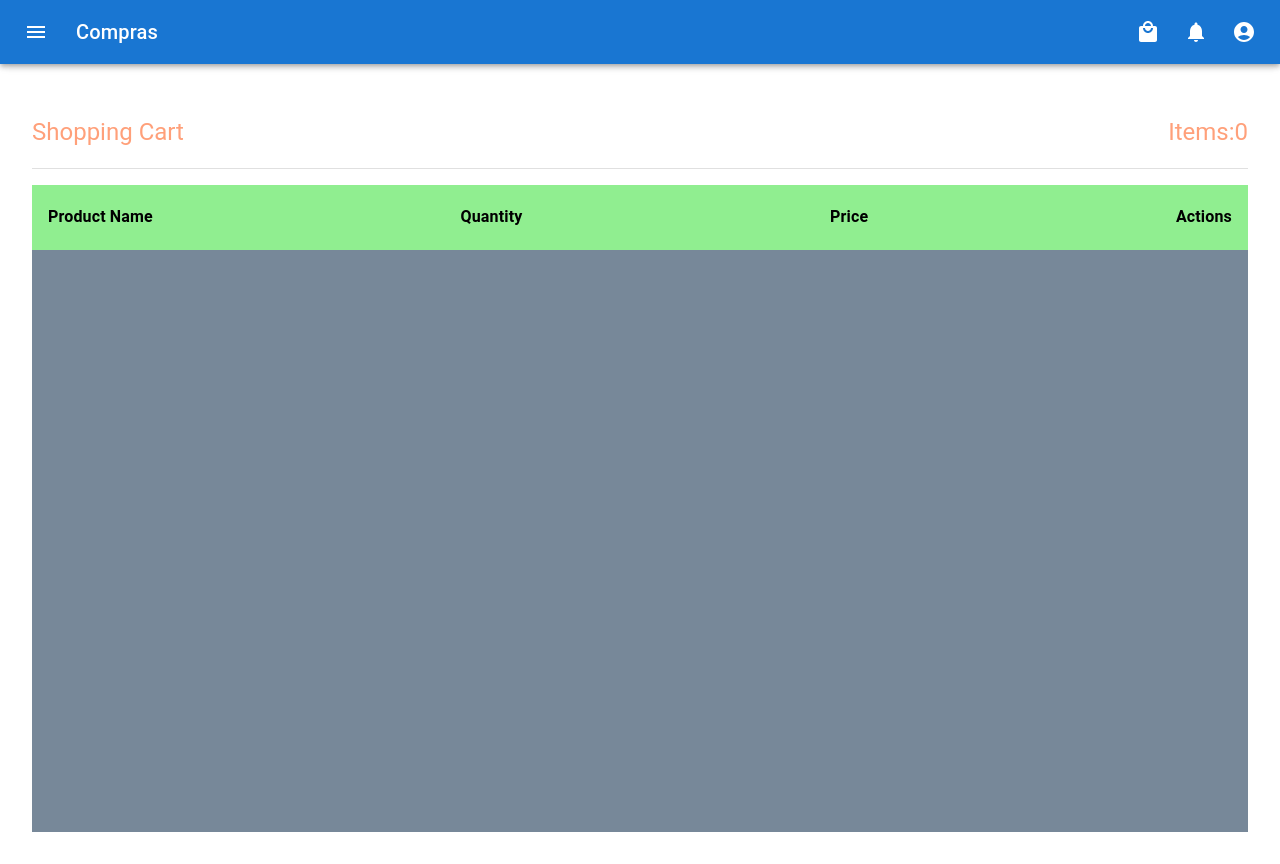
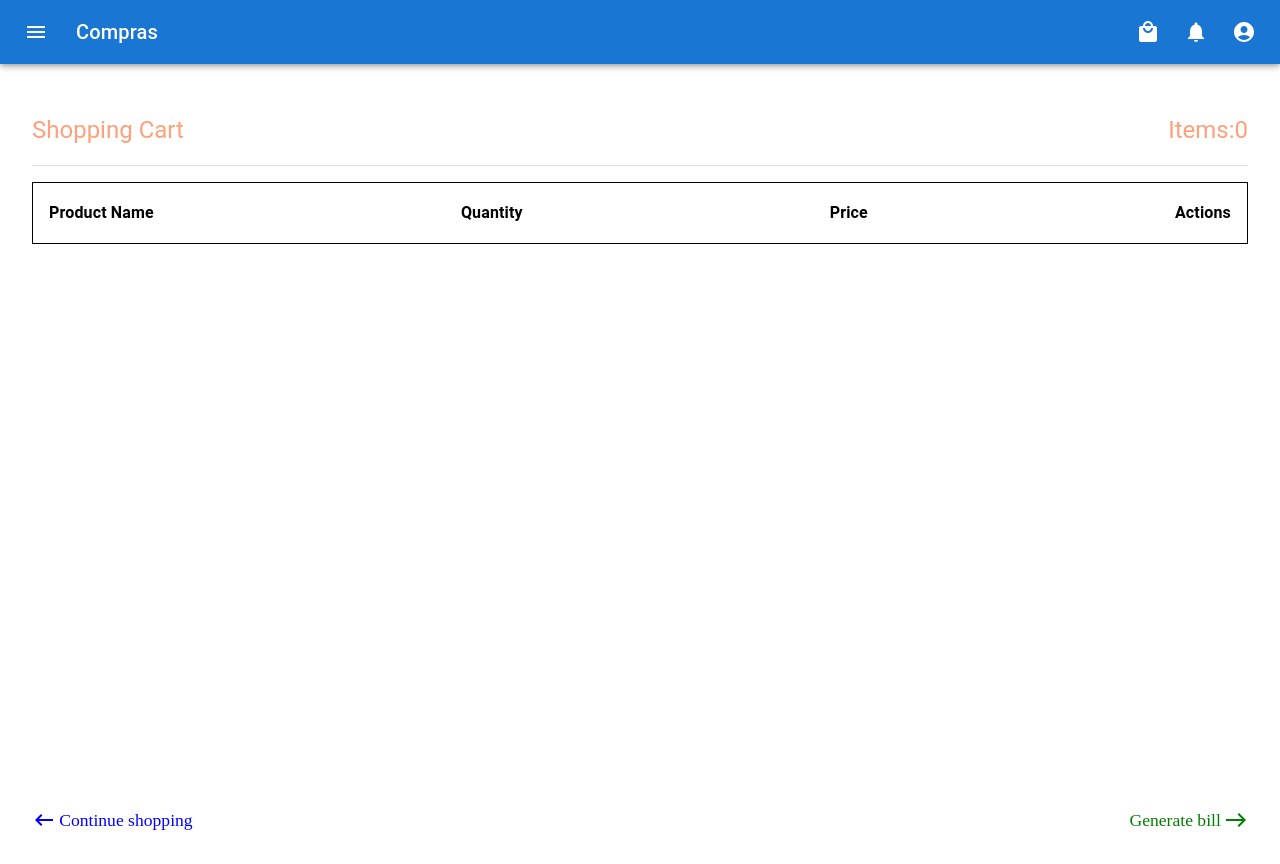
Before and after one commit to ruturajmengal2016/Project_1, a React (Create React App) app: page /cart in a window 1280 px wide. Built offline with nearby package versions, Linux system fonts and the light colour scheme; the HTML template or start-up script is replaced by a standard one.

Commit message:
create bill.jsx file

```diff
--- a/src/App.js
+++ b/src/App.js
@@ -15,6 +15,7 @@ import Store from "./Pages/Store";
 import OurStore from "./Pages/OurStore";
 import Profile from "./Pages/Profile";
 import Cart from "./Pages/Cart";
+import Bill from "./Components/Atoms/Bill";
 function App() {
   const router = createBrowserRouter(
     createRoutesFromElements(
@@ -29,6 +30,7 @@ function App() {
         <Route path="/favourite" element={<h1>Favourite</h1>} />
         <Route path="/notification" element={<h1>Notification</h1>} />
         <Route path="/ourstore/:title" element={<OurStore />} />
+        <Route path="/bill" element={<Bill />} />
       </Route>
     )
   );
--- /dev/null
+++ b/src/Components/Atoms/Bill.jsx
@@ -0,0 +1,11 @@
+import React from "react";
+
+const Bill = () => {
+  return (
+    <div>
+      <h1>Bill</h1>
+    </div>
+  );
+};
+
+export default Bill;
--- a/src/Components/Atoms/CartBox.jsx
+++ b/src/Components/Atoms/CartBox.jsx
@@ -3,10 +3,14 @@ import Box from "@mui/material/Box";
 import { Button, Typography } from "@mui/material";
 import { useDispatch } from "react-redux";
 import { deleteCartData } from "../../Redux/slice";
-const CartBox = ({ product, index }) => {
+
+const CartBox = ({ product, index, handleClick }) => {
   const dispatch = useDispatch();
   return (
-    <Box component="div" sx={{ padding: "1rem" }}>
+    <Box
+      component="div"
+      sx={{ padding: "1rem", "&:hover": { backgroundColor: "lightblue" } }}
+    >
       <Box
         component="div"
         sx={{
@@ -44,9 +48,17 @@ const CartBox = ({ product, index }) => {
           {product.calories}
         </Typography>
         <Button
+          sx={{
+            textTransform: "none",
+            backgroundColor: "red",
+            "&:hover": {
+              backgroundColor: "red",
+            },
+          }}
           variant="contained"
           onClick={() => {
             dispatch(deleteCartData({ data: index }));
+            handleClick(product.name);
           }}
         >
           Delete
--- a/src/Pages/Cart.jsx
+++ b/src/Pages/Cart.jsx
@@ -5,10 +5,24 @@ import { useDispatch, useSelector } from "react-redux";
 import { updateCart } from "../Redux/slice";
 import CartBox from "../Components/Atoms/CartBox";
 import { updateCartData } from "../Redux/slice";
-
+import KeyboardBackspaceIcon from "@mui/icons-material/KeyboardBackspace";
+import EastIcon from "@mui/icons-material/East";
+import { Link } from "react-router-dom";
+import Snackbar from "@mui/material/Snackbar";
+import Alert from "@mui/material/Alert";
 export default function Cart() {
   const cartData = useSelector((state) => state.stores.cartData);
   const dispatch = useDispatch();
+  const [open, setOpen] = React.useState(false);
+  const handleClick = (data) => {
+    setOpen(data);
+  };
+  const handleClose = (event, reason) => {
+    if (reason === "clickaway") {
+      return;
+    }
+    setOpen(false);
+  };
   React.useEffect(() => {
     dispatch(updateCart({ data: cartData.length }));
   }, [dispatch, cartData]);
@@ -22,6 +36,11 @@ export default function Cart() {
         padding: "2rem",
       }}
     >
+      <Snackbar open={open} autoHideDuration={6000} onClose={handleClose}>
+        <Alert onClose={handleClose} severity="success" sx={{ width: "100%" }}>
+          {open} has removed from your cart list
+        </Alert>
+      </Snackbar>
       <Typography
         variant="div"
         sx={{
@@ -43,7 +62,6 @@ export default function Cart() {
           display: "flex",
           flexDirection: "column",
           height: "90%",
-          backgroundColor: "lightslategrey",
           marginTop: "1rem",
         }}
       >
@@ -51,13 +69,12 @@ export default function Cart() {
           sx={{
             width: "100%",
             height: "10%",
-            backgroundColor: "lightgreen",
             display: "flex",
             justifyContent: "space-between",
             alignItems: "center",
             padding: "1rem",
             boxSizing: "border-box",
-            position: "",
+            border: "1px solid black",
           }}
         >
           <Typography variant="body1" sx={{ fontWeight: "bold" }}>
@@ -84,9 +101,49 @@ export default function Cart() {
         </Box>
         <Box sx={{ overflowY: "auto" }}>
           {cartData.map((ele, ind) => {
-            return <CartBox product={ele} key={ind} index={ind} />;
+            return (
+              <>
+                <CartBox
+                  product={ele}
+                  key={ind}
+                  index={ind}
+                  handleClick={handleClick}
+                />
+                <Divider />
+              </>
+            );
           })}
         </Box>
+      </Box>
+      <Box sx={{ display: "flex", justifyContent: "space-between" }}>
+        <Link
+          to="/"
+          style={{
+            color: "blue",
+            textDecoration: "none",
+            fontSize: "1.1rem",
+            marginTop: "0.5rem",
+            display: "flex",
+            alignItems: "center",
+            gap: "0.2rem",
+          }}
+        >
+          <KeyboardBackspaceIcon /> Continue shopping
+        </Link>
+        <Link
+          to="/bill"
+          style={{
+            color: "green",
+            textDecoration: "none",
+            fontSize: "1.1rem",
+            marginTop: "0.5rem",
+            display: "flex",
+            alignItems: "center",
+            gap: "0.2rem",
+          }}
+        >
+          Generate bill <EastIcon />
+        </Link>
       </Box>
     </Box>
   );
```
Also changed, not shown: 7 other files (tests, documents, lock files or other folders).
